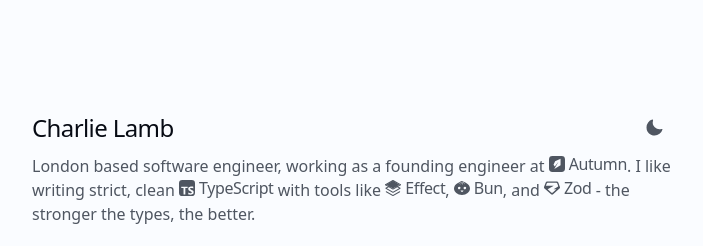
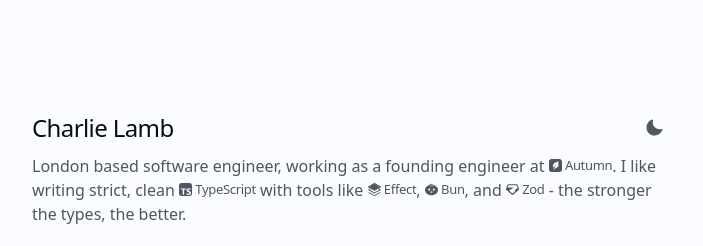
Before and after one commit to charlietlamb/charlielambdotcom, a Next.js app: page / in a window 1280 px wide. Shown: the top 246 px of the page, without its empty margins (288-991 px from the left). Built offline with nearby package versions, Linux system fonts and the light colour scheme; no server answers.

Commit message:
refine inline tool sizing

```diff
--- a/components/tool-link.tsx
+++ b/components/tool-link.tsx
@@ -14,9 +14,9 @@ export function ToolLink({ href, label, icon: Icon, suffix }: ToolLinkProps) {
         href={href}
         target="_blank"
         rel="noopener noreferrer"
-        className="inline-flex max-w-full items-center gap-1 align-baseline font-medium leading-none tracking-tight text-muted-foreground transition-colors hover:text-foreground focus-visible:text-foreground"
+        className="inline-flex max-w-full items-center gap-[0.25em] align-baseline text-[0.8125em] font-medium leading-none tracking-tight text-muted-foreground transition-colors hover:text-foreground focus-visible:text-foreground"
       >
-        <Icon className="size-4 shrink-0" />
+        <Icon className="size-[1em] shrink-0" />
         {label}
       </Link>
       {suffix}
```
